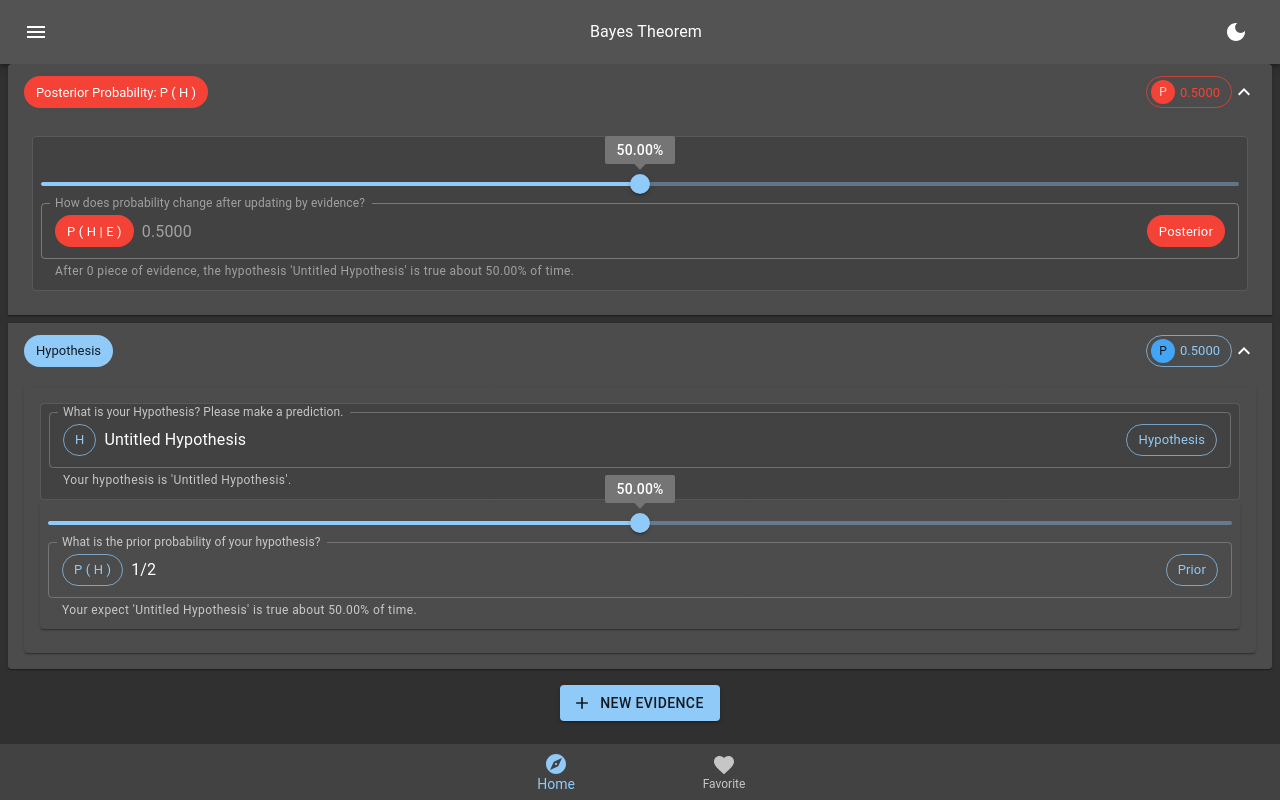
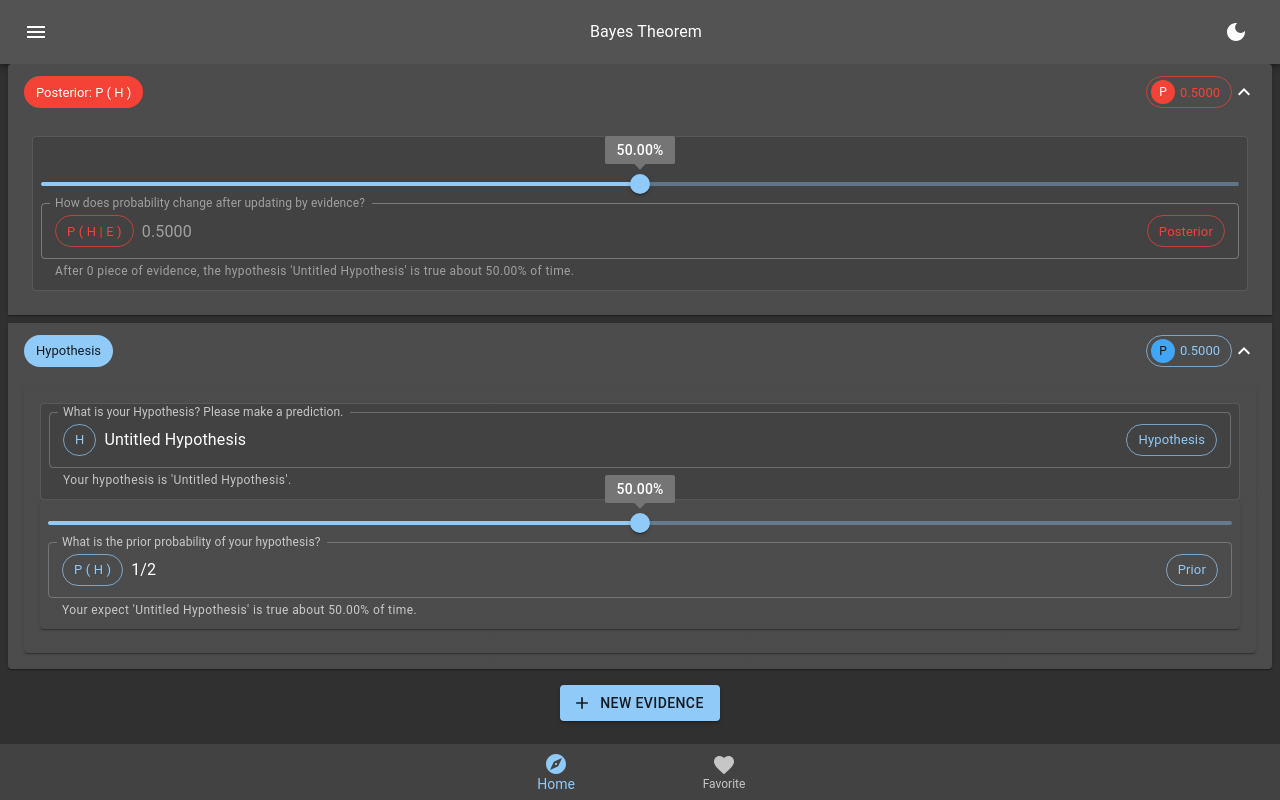
Before and after one commit to quantumsnowball/bayes-domain, a Next.js app: page / in a window 1280 px wide. Built offline with nearby package versions, Linux system fonts and the light colour scheme.

Commit message:
fix: force the P tag to be always white text

```diff
--- a/components/Pages/Home/PosteriorShow.tsx
+++ b/components/Pages/Home/PosteriorShow.tsx
@@ -1,4 +1,4 @@
-import { Avatar, Paper, useTheme, } from "@mui/material"
+import { Avatar, Paper, Typography, useTheme, } from "@mui/material"
 import { useSelector } from "react-redux"
 import { RootState } from "../../../redux/store"
 import { NormalSlider } from "./share/Slider"
@@ -29,7 +29,7 @@ function PosteriorShow() {
   return (
     <Section
       expandedLeftChipProps={{
-        label: `Posterior Probability: ${tag}`,
+        label: `Posterior: ${tag}`,
         color: 'error'
       }}
       collapsedLeftChipProps={{
@@ -37,10 +37,10 @@ function PosteriorShow() {
         color: 'error'
       }}
       rightChipProps={{
-        avatar: <Avatar sx={{
-          color: '#fff',
-          bgcolor: theme.palette.error.main
-        }}>P</Avatar>,
+        avatar:
+          <Avatar sx={{ bgcolor: theme.palette.error.main }}>
+            <span style={{ color: 'white' }}>P</span>
+          </Avatar>,
         label: posteriorLocal.toFixed(4),
         variant: 'outlined',
         color: 'error'
@@ -56,8 +56,8 @@ function PosteriorShow() {
           label='How does probability change after updating by evidence?'
           helperText={`After ${evidence.length} piece${evidence.length > 1 ? "s" : ""} of evidence, `
             + `the hypothesis '${title}' is true about ${(posteriorLocal * 100).toFixed(2)}% of time.`}
-          startChipProps={{ label: ' P ( H | E ) ', variant: 'filled', color: 'error' }}
-          endChipProps={{ label: 'Posterior', variant: 'filled', color: 'error' }}
+          startChipProps={{ label: ' P ( H | E ) ', color: 'error' }}
+          endChipProps={{ label: 'Posterior', color: 'error' }}
           value={posteriorLocal.toFixed(4)}
         />
       </Paper>
```
